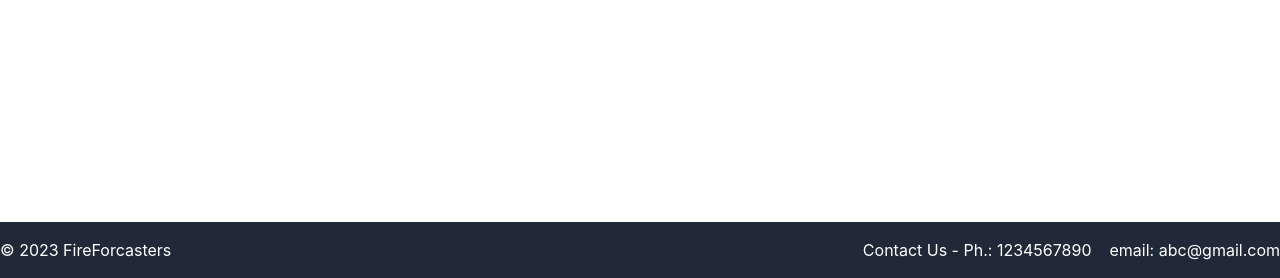
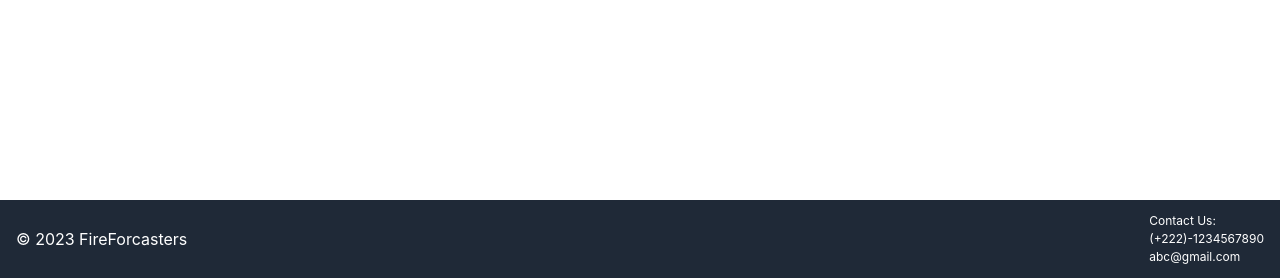
Before and after one commit to gaurav5-5/NASA23, a Flask app: page / in a window 1280 px wide. Shown: the part 522-800 px from the top of the page. Run offline with Flask 3, Linux system fonts and the light colour scheme; some libraries are stand-ins or nearby versions.

Commit message:
updated footer.html

```diff
--- a/templates/footer.html
+++ b/templates/footer.html
@@ -1,19 +1,14 @@
-<footer class="bg-gray-800 text-white py-4 fixed bottom-0 w-full">
+<footer class="bg-gray-800 text-white py-3 px-4 justify-between items-center fixed bottom-0 w-full">
     <div class="container mx-auto flex justify-between items-center">
         <div>
-            <p>&copy; 2023 FireForcasters</p>
+            <p> &copy; 2023 FireForcasters</p>
         </div>
         <div>
-            <ul class="flex space-x-4">
-                <!-- <li><a class="hover:text-gray-300">Privacy Policy</a></li>
-                <li><a class="hover:text-gray-300">Terms of Service</a></li> -->
+            <ul class="flex space-y-2 small">
                 <li>
-                    <a class="hover:text-gray-300">Contact Us -&nbsp;Ph.: 1234567890 &nbsp;&nbsp; email: abc@gmail.com</a>
-                    <!-- <p>
-                        Ph.: 1234567890
-                        email: abc@gmail.com
-                    </p> -->
-                    <!---->
+                    <div>Contact Us:</div>
+                    <div class="hover:text-gray-300">(+222)-1234567890</div>
+                    <div class="hover:text-gray-300">abc@gmail.com</div>
                 </li>
             </ul>
         </div>
```
